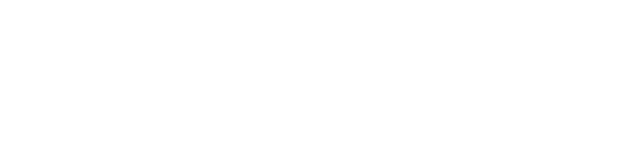
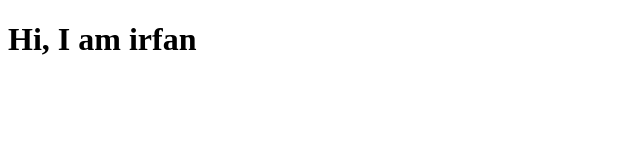
Before and after one commit to shahsobiya19/Practice_playground, a plain HTML site: page about.html in a window 1280 px wide. Shown: the whole page, without its empty margins (0-640 px from the left). Drawn offline with Linux system fonts and the light colour scheme.

Commit message:
I added myself

```diff
--- a/about.html
+++ b/about.html
@@ -6,6 +6,6 @@
     <title>Document</title>
 </head>
 <body>
-
+    <h1>Hi, I am irfan</h1>
 </body>
 </html>
```
